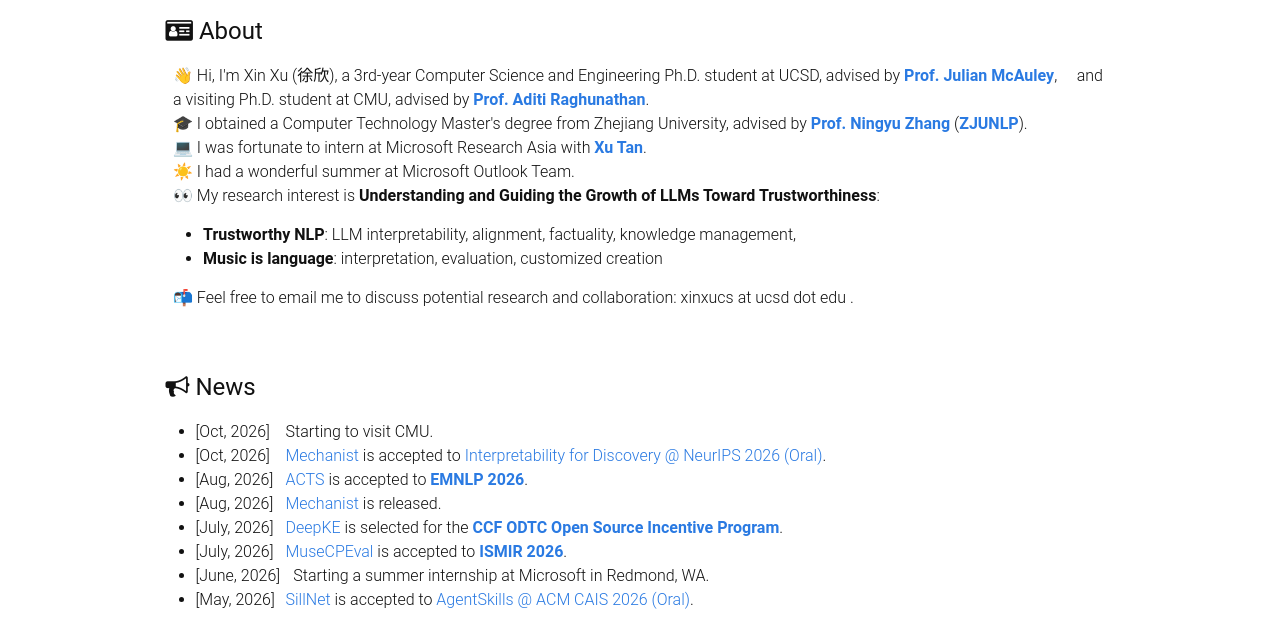
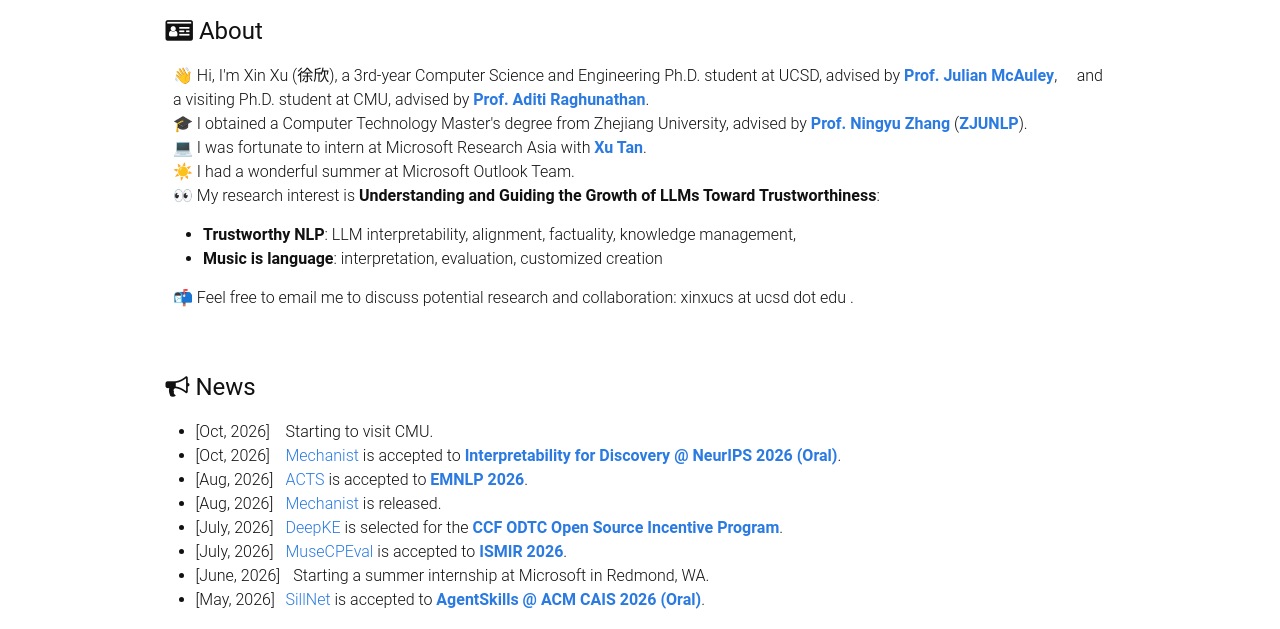
Before and after one commit to xxupiano/xxupiano.github.io, a plain HTML site: page index.html in a window 1280 px wide. Shown: the part 323-952 px from the top of the page. Drawn offline with Linux system fonts and the light colour scheme; some icons are missing; a web font is replaced by a local one.

Commit message:
Highlight accepted papers in bold

```diff
--- a/index.html
+++ b/index.html
@@ -198,13 +198,13 @@ height="0" width="0" style="display:none;visibility:hidden"></iframe></noscript>
   </h1>
   <ul>
     <li class="indented" data-date="[Oct, 2026]"> Starting to visit CMU.</li>
-	<li class="indented" data-date="[Oct, 2026]"> <a href="https://arxiv.org/pdf/2608.12036">Mechanist</a> is accepted to <a href="https://interpretability4discovery.github.io/">Interpretability for Discovery @ NeurIPS 2026 (Oral)</a>.</li>
+	<li class="indented" data-date="[Oct, 2026]"> <a href="https://arxiv.org/pdf/2608.12036">Mechanist</a> is accepted to <strong style="font-weight: 700;"><a href="https://interpretability4discovery.github.io/">Interpretability for Discovery @ NeurIPS 2026 (Oral)</a></strong>.</li>
     <li class="indented" data-date="[Aug, 2026]"> <a href="https://arxiv.org/pdf/2606.03965">ACTS</a> is accepted to <strong style="font-weight: 700;"><a href="https://2026.emnlp.org/">EMNLP 2026</a></strong>.</li>
     <li class="indented" data-date="[Aug, 2026]"> <a href="https://arxiv.org/pdf/2608.12036">Mechanist</a> is released.</li>
     <li class="indented" data-date="[July, 2026]"> <a href="https://github.com/zjunlp/DeepKE">DeepKE</a> is selected for the <a href='projects/deepke/CCF_odtc_opensource_incentive_program.pdf'> <strong style="font-weight: 700;">CCF ODTC Open Source Incentive Program</strong></a>.</li>
     <li class="indented" data-date="[July, 2026]"> <a href="https://arxiv.org/pdf/2512.14629">MuseCPEval</a> is accepted to <strong style="font-weight: 700;"><a href="https://ismir2026.ismir.net/">ISMIR 2026</a></strong>.</li>
     <li class="indented" data-date="[June, 2026]">&nbsp; Starting a summer internship at Microsoft in Redmond, WA.</li>
-	<li class="indented" data-date="[May, 2026]"> <a href="https://arxiv.org/pdf/2608.12036">SillNet</a> is accepted to <a href="https://www.agentskills-workshop.org/">AgentSkills @ ACM CAIS 2026 (Oral)</a>.</li>
+	<li class="indented" data-date="[May, 2026]"> <a href="https://arxiv.org/pdf/2608.12036">SillNet</a> is accepted to <strong style="font-weight: 700;"><a href="https://www.agentskills-workshop.org/">AgentSkills @ ACM CAIS 2026 (Oral)</a></strong>.</li>
   </ul>
 </div>
 
```
